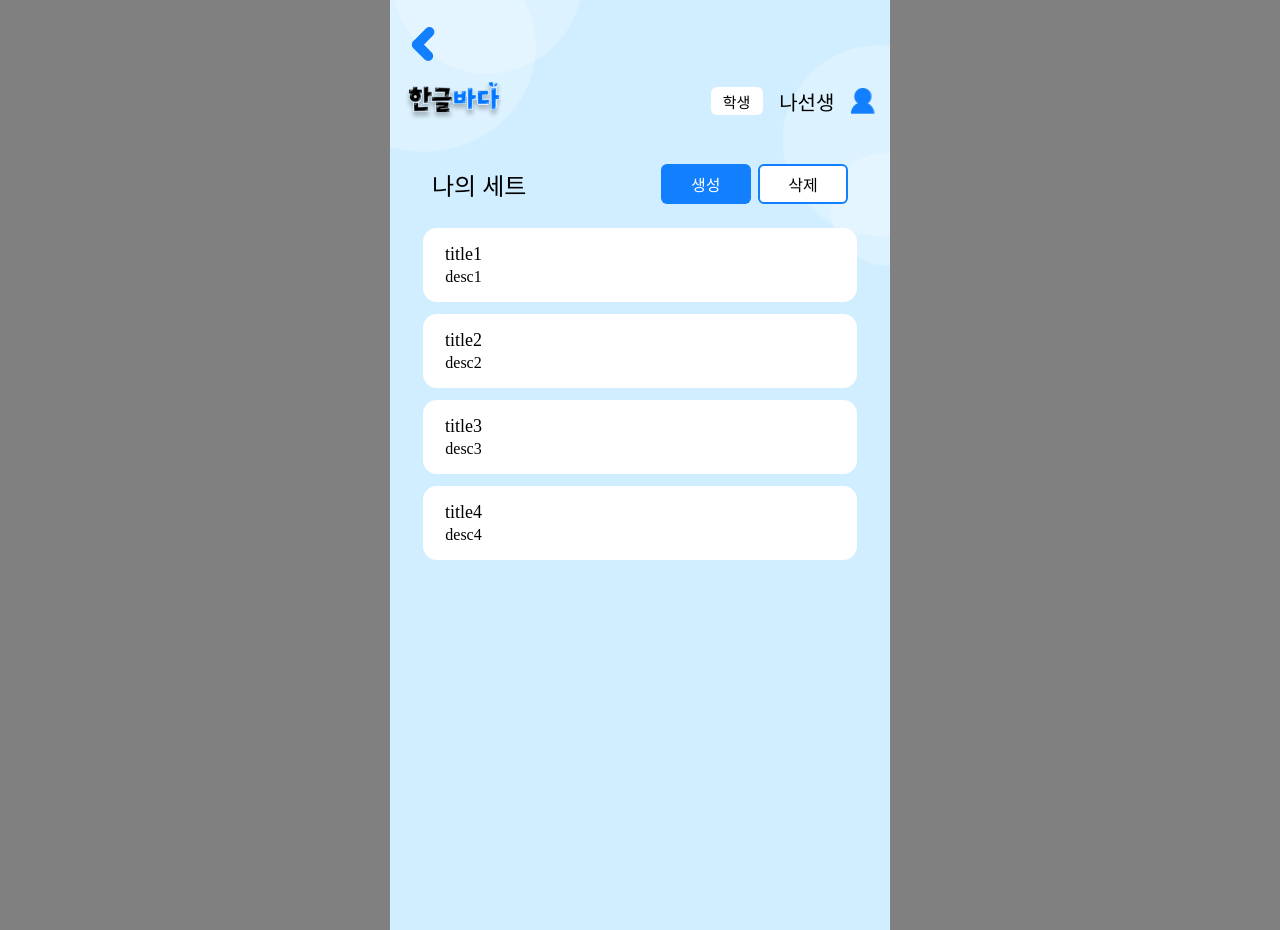
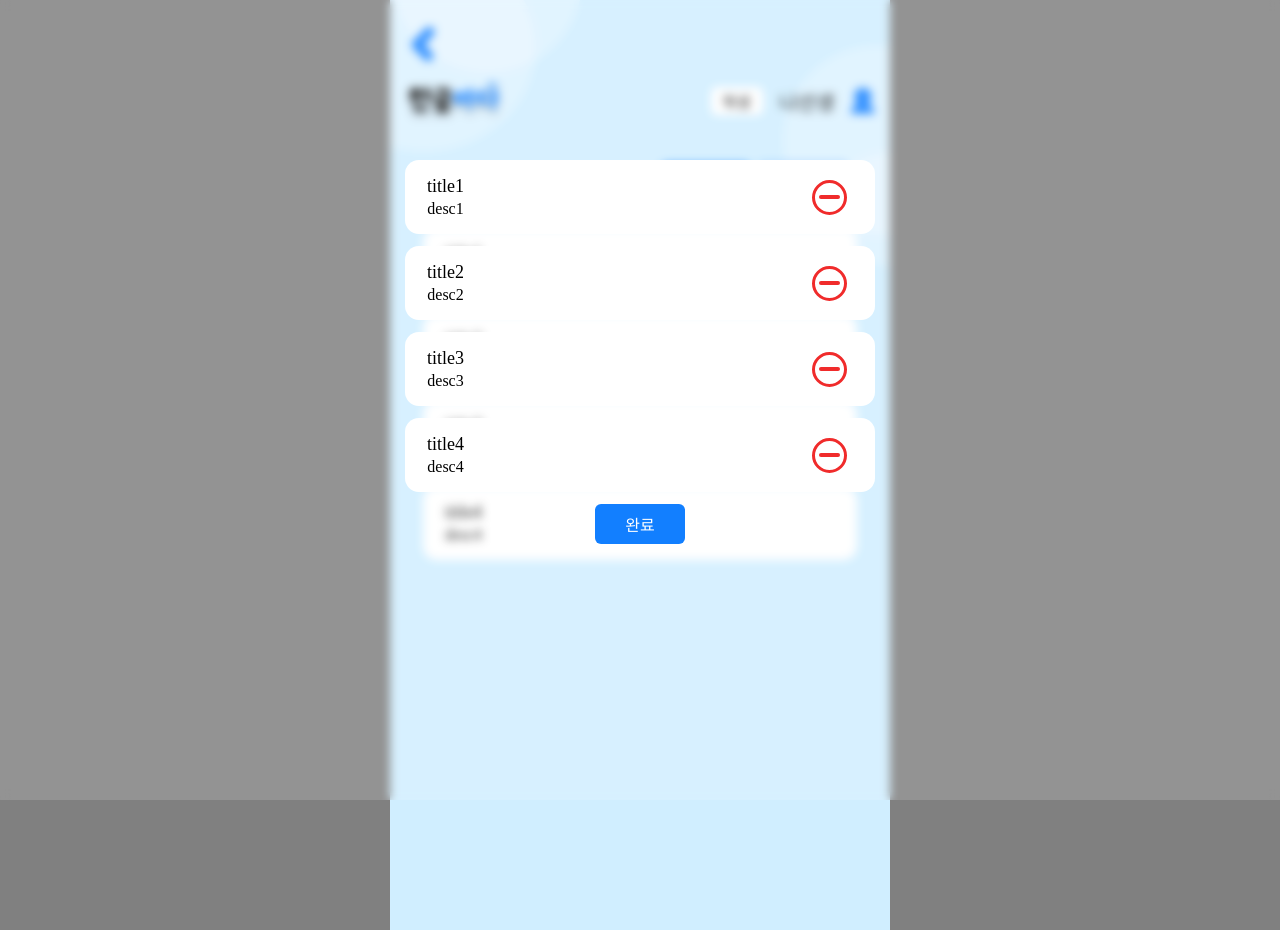
Before and after one commit to ssoxong/hangeulbada-fe, a React (Create React App) app: page /setList in a window 1280 px wide. Both pictures are taken after a click on the button "삭제". Built offline with nearby package versions, Linux system fonts and the light colour scheme; a web font is replaced by a local one.

Commit message:
[feat] remove button

```diff
--- a/src/pages/SetListPage/SetCard.js
+++ b/src/pages/SetListPage/SetCard.js
@@ -1,5 +1,6 @@
 import React from 'react';
 import styled from 'styled-components';
+import { RemoveIcon } from '../../assets/icons';
 
 const SetCardLayout = styled.div`
   display: flex;
@@ -25,14 +26,28 @@ const SetCardInformation = styled.div`
     font-size: 16px;
   }
 `
+const RemoveButton = styled.button`
+  display: flex;
+  align-items: center;
+  border-width: 0;
+  background-color: transparent;
+  &:hover {
+    cursor: pointer;
+  }
+`;
 
-const SetCard = ({title, desc, onClick }) => {
+const SetCard = ({title, desc, onClick, isRemove }) => {
   return (
     <SetCardLayout onClick={onClick}>
       <SetCardInformation>
         <div className='title'>{title}</div>
         <div className='desc'>{desc}</div>
       </SetCardInformation>
+      {isRemove && (
+        <RemoveButton>
+          <img src={RemoveIcon} alt="remove" />
+        </RemoveButton>
+      )}
     </SetCardLayout>
   );
 };
--- a/src/pages/SetListPage/index.js
+++ b/src/pages/SetListPage/index.js
@@ -1,9 +1,55 @@
-import React from 'react';
-import styled from 'styled-components';
+import React, { useState } from "react";
+import styled from "styled-components";
 
-import SetCard from './SetCard';
-import ContainedButton from '../../components/button/ContainedButton';
+import SetCard from "./SetCard";
+import ContainedButton from "../../components/button/ContainedButton";
 
+const Blur = styled.div`
+  box-sizing: border-box;
+  display: block;
+  position: fixed;
+  top: 0;
+  left: 0;
+  bottom: 0;
+  right: 0;
+  background-color: rgba(255,255,255,0.15);
+  backdrop-filter: blur(5px);
+  animation: modal-bg-show 500ms;
+  @keyframes modal-bg-show {
+      from {
+          opacity: 0;
+      }
+      to {
+          opacity: 1;
+      }
+  }
+  z-index: 900;
+  overflow: hidden;
+`;
+const ModalLayout = styled.div`
+  width: 100%;
+  box-sizing: border-box;
+  display: block;
+  position: fixed;
+  top: 0;
+  right: 0;
+  bottom: 0;
+  left: 0;
+  z-index: 901;
+  overflow: hidden;
+`;
+const ModalInner = styled.div`
+  box-sizing: border-box;
+  position: relative;
+  border-radius: 15px;
+  width: 100%;
+  max-width: 500px;
+  height: 100%;
+  margin: 0 auto;
+  margin-top: 20vh;
+  border: none;
+  background-color: transparent;
+`;
 const SetListPageLayout = styled.div`
   display: flex;
   flex-direction: column;
@@ -22,43 +68,78 @@ const SetListHeader = styled.div`
   margin: 24px;
 `;
 const SetListTitle = styled.div`
-    font-family: 'DXSamgakGimbap Medium';
+  font-family: "DXSamgakGimbap Medium";
   font-size: 24px;
 `;
 const SetListButtonBox = styled.div`
   display: flex;
   justify-content: space-between;
   width: 45%;
-
 `;
 
 const SetListPage = () => {
+  const [isRemoveClicked, setIsRemoveClicked] = useState(false);
+
   const dummies = [
     {
-            title: 'title1',
-            desc: 'desc1',
+      title: "title1",
+      desc: "desc1",
     },
     {
-            title: 'title2',
-            desc: 'desc2',
+      title: "title2",
+      desc: "desc2",
     },
     {
-            title: 'title3',
-            desc: 'desc3',
+      title: "title3",
+      desc: "desc3",
     },
     {
-            title: 'title4',
-            desc: 'desc4',
+      title: "title4",
+      desc: "desc4",
     },
   ];
+  const createOnClick = () => {
+    window.location.href = "/classCreate";
+  };
+  const removeOnClick = () => {
+    setIsRemoveClicked(true);
+  };
+  const submitOnClick = () => {
+    setIsRemoveClicked(false);
+  };
+
   return (
+    <>
+      {isRemoveClicked && (
+          <Blur>
+            <ModalLayout>
+              <ModalInner>
+                {dummies.map((dummy) => (
+                  <SetCard key={dummy.title} title={dummy.title} desc={dummy.desc} code={dummy.code} isRemove />
+                ))}
+                <ContainedButton btnType="primary" size="mid" text="완료" onClick={submitOnClick}/>
+              </ModalInner>
+            </ModalLayout>
+          </Blur>
+        )}
       <SetListPageLayout>
         <SetListBox>
           <SetListHeader>
             <SetListTitle>나의 세트</SetListTitle>
             <SetListButtonBox>
-                        <ContainedButton btnType="primary" size="mid" text="생성" />
-                        <ContainedButton btnType="secondary" size="mid" text="삭제" outline />
+              <ContainedButton
+                btnType="primary"
+                size="mid"
+                text="생성"
+                onClick={createOnClick}
+              />
+              <ContainedButton
+                btnType="secondary"
+                size="mid"
+                text="삭제"
+                outline
+                onClick={removeOnClick}
+              />
             </SetListButtonBox>
           </SetListHeader>
           {dummies.map((dummy, index) => (
@@ -66,6 +147,7 @@ const SetListPage = () => {
           ))}
         </SetListBox>
       </SetListPageLayout>
+    </>
   );
 };
 
```
Lines whose indentation alone changed are shown as unchanged.
